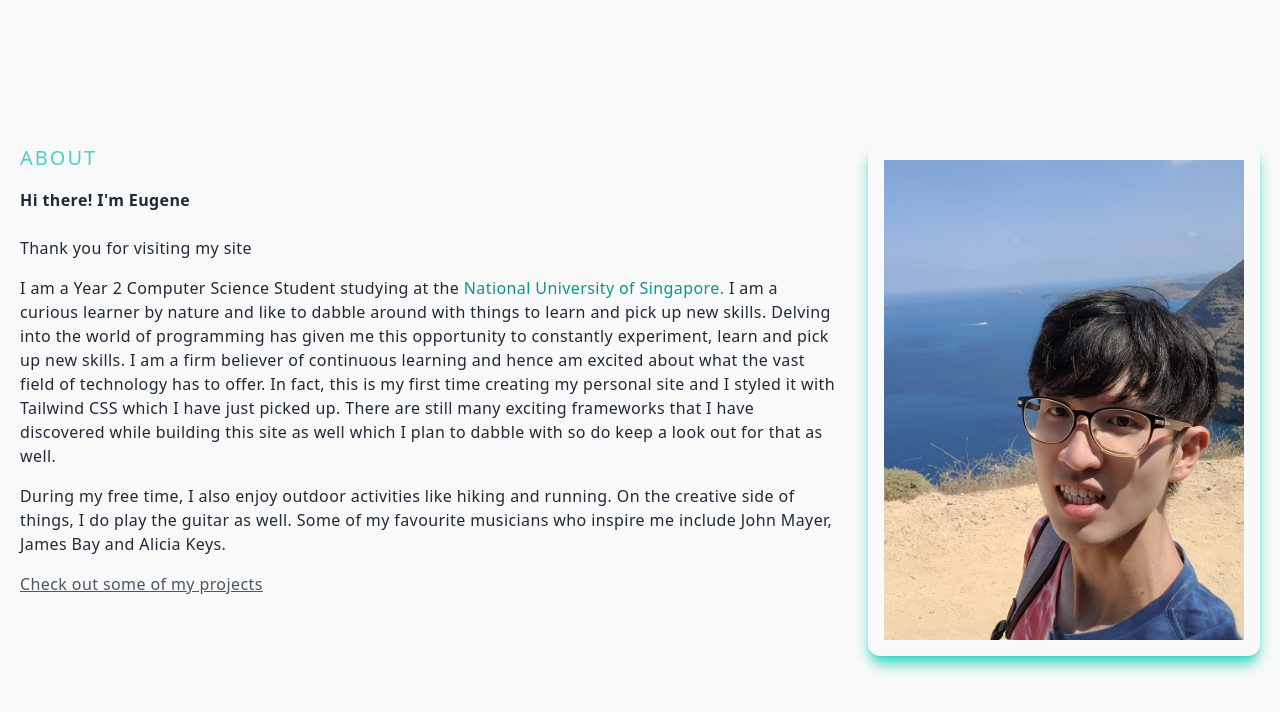
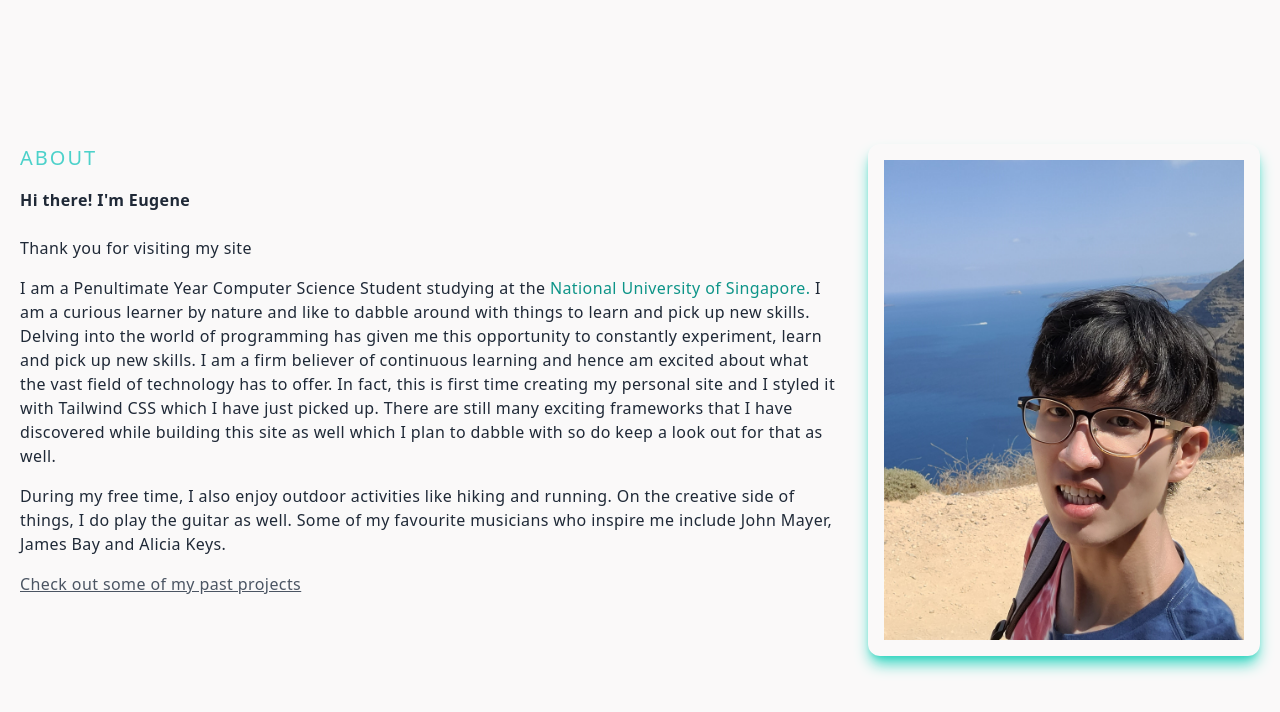
Before and after one commit to Eugenetanwl3881/personalsite, a Next.js app: page /components/About in a window 1280 px wide. Shown: the top 712 px of the page. Built offline with nearby package versions, Linux system fonts and the light colour scheme.

Commit message:
chore: Update info

```diff
--- a/pages/components/About.jsx
+++ b/pages/components/About.jsx
@@ -13,7 +13,7 @@ const About = () => {
           <h2 className="py-4">Hi there! I'm Eugene</h2>
           <p className="py-2 text-gray-800">Thank you for visiting my site</p>
           <p className="py-2 text-gray-800">
-            I am a Year 2 Computer Science Student studying at the{" "}
+            I am a Penultimate Year Computer Science Student studying at the{" "}
             <a href="https://nus.edu.sg/">
               <span className="text-teal-600">
                 National University of Singapore.
@@ -24,7 +24,7 @@ const About = () => {
             programming has given me this opportunity to constantly experiment,
             learn and pick up new skills. I am a firm believer of continuous
             learning and hence am excited about what the vast field of
-            technology has to offer. In fact, this is my first time creating my
+            technology has to offer. In fact, this is first time creating my
             personal site and I styled it with Tailwind CSS which I have just
             picked up. There are still many exciting frameworks that I have
             discovered while building this site as well which I plan to dabble
@@ -42,7 +42,7 @@ const About = () => {
               target="_blank"
               rel="noopener noreferrer"
             >
-              Check out some of my projects
+              Check out some of my past projects
             </a>
           </p>
         </div>
--- a/pages/components/Contact.jsx
+++ b/pages/components/Contact.jsx
@@ -57,11 +57,11 @@ const Contact = () => {
               <div>
                 <h2 className="py-2">Eugene Tan</h2>
                 <p>
-                  Computer Science Sophomore @ National University of Singapore{" "}
+                  Computer Science Student @ National University of Singapore{" "}
                 </p>
                 <p className="py-4">
-                  I am open to full-time or part-time internship positions.
-                  Contact me and let's talk!
+                  I am open to full-time or part-time internship positions or
+                  projects. Contact me and let's talk!
                 </p>
               </div>
               <div>
```
